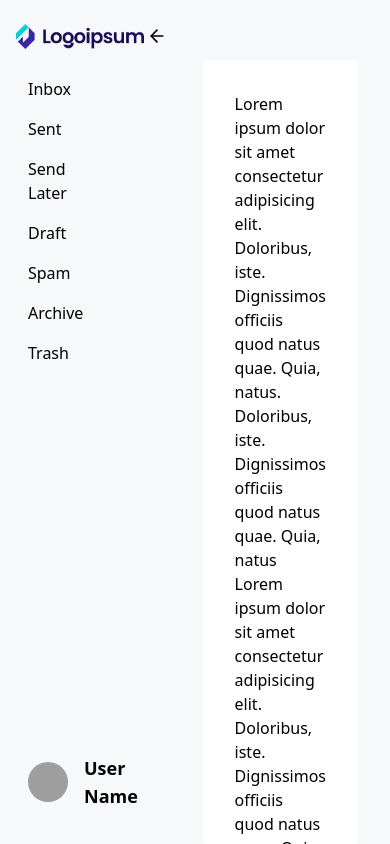
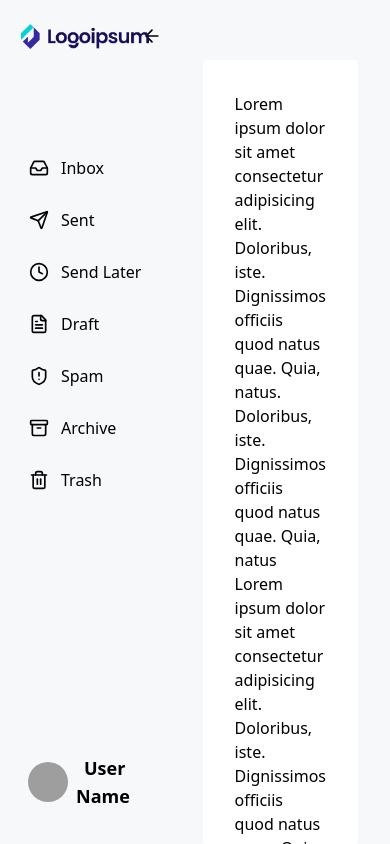
Before and after one commit to meQlause/EmailProviderMonorepo, a React (Vite) app in the folder frontend/: page /dashboard in a window 390 px wide. Built offline with nearby package versions, Linux system fonts and the light colour scheme; grey boxes are pictures that could not be loaded.

Commit message:
refactor(frontend): enhance Sidebar component and layout responsiveness

```diff
--- a/frontend/src/Components/layouts/DashboardLayout/index.jsx
+++ b/frontend/src/Components/layouts/DashboardLayout/index.jsx
@@ -1,16 +1,11 @@
-import { useState } from "react";
 import Sidebar from "../../views/Dashboard/Sidebar";
 
-
 const DashboardLayout = ({ children }) => {
-  const [open, setOpen] = useState(false);
 
   return (
     <>
       <div className="max-w-screen h-screen flex gap-2 bg-[#f6f8fa] ">
-        <Sidebar
-          isOpen={open}
-        />
+        <Sidebar/>
         <div className="h-screen w-full flex flex-col flex-1 pt-15 pr-8 bg-[#f6f8fa] rounded">
           {children}
         </div>
--- a/frontend/src/Components/views/Dashboard/Sidebar.jsx
+++ b/frontend/src/Components/views/Dashboard/Sidebar.jsx
@@ -1,39 +1,91 @@
-import React from 'react'
-import { ArrowLeft } from "lucide-react";
-import EachUtils from '../../../utils/EachUtils'
-import { LIST_SIDEBAR } from './Dasboard.constant'
+import React, { useState } from "react";
+import {
+  ArrowLeft,
+  Inbox,
+  Send,
+  Clock,
+  FileText,
+  ShieldAlert,
+  Archive,
+  Trash2,
+} from "lucide-react";
+import EachUtils from "../../../utils/EachUtils";
+import { LIST_SIDEBAR } from "./Dasboard.constant";
 
-const Sidebar = ({ selectedItem }) => {
+const ICONS = {
+  inbox: Inbox,
+  sent: Send,
+  "send-later": Clock,
+  draft: FileText,
+  spam: ShieldAlert,
+  archive: Archive,
+  trash: Trash2,
+};
+
+const Sidebar = () => {
+  const [open, setOpen] = useState(true);
 
   return (
-    <div className="z-50 h-screen w-full max-w-[300px] flex flex-col justify-between bg-[#f6f8fa] px-4 py-6 transition-all">
-      <div>
-        <div className="flex flex-col w-full items-start justify-center">
-          <div className='w-full flex justify-between items-center mb-5 pr-3'>
+    <div
+      className={`${
+        open ? "max-w-[300px] px-4" : "max-w-[60px]"
+      } z-50 h-screen w-full flex flex-col justify-between bg-[#f6f8fa] py-6 duration-300 transition-all`}
+    >
+      <div className="flex flex-col mx-[5px]">
+        <div
+          className={`${
+            open ? "pr-3 justify-end" : "justify-center"
+          } w-full flex items-center duration-100 transition-all mb-5 h-6 relative`}
+        >
           <img
             src="/assets/images/logoipsum-385.png"
             alt="logo"
             width={180}
             height={60}
-              className="w-32 cursor-pointer"
-              onClick={() => window.location.href = "/dashboard"}
+            className={`${
+              !open ? "opacity-0 -translate-x-48" : "opacity-100 translate-x-0"
+            } absolute w-32 duration-200 cursor-pointer inset-0 transition-all shrink-0`}
+            onClick={() => (window.location.href = "/dashboard")}
           />
           <ArrowLeft
-              className='cursor-pointer w-5 h-5'
-              onClick={() => { console.log("mobile"); }}
+            className={`${
+              !open && "rotate-180"
+            } transition-all duration-500 cursor-pointer w-5 h-5 hover:text-gray-600 active:scale-90`}
+            onClick={() => setOpen((prev) => !prev)}
           />
         </div>
+        <div className="flex flex-col gap-3 mt-20">
           <EachUtils
             of={LIST_SIDEBAR}
-            render={(item, index) => (
+            render={(item, index) => {
+              const Icon = ICONS[item.icon];
+              return (
                 <button
                   key={index}
-                className="w-1/2 flex flex-col text-base gap-5 py-2 px-3 cursor-pointer hover:bg-gray-100 rounded text-start"
+                  className={`${
+                    open ? "justify-start px-2" : "justify-center pl-[10px]"
+                  } flex items-center gap-3 py-2 duration-500 w-full rounded transition-all
+                  hover:bg-gray-100 cursor-pointer hover:shadow-sm active:scale-[0.97] focus:outline-none focus:ring-2 focus:ring-gray-300`}
                 >
-                <p>{item.title}</p>
+                  <Icon className="w-5 h-5 shrink-0" />
+                  <div
+                    className={`${
+                      !open ? "w-0" : "w-full"
+                    } transition-all duration-500`}
+                  >
+                    <p
+                      className={`${
+                        !open
+                          ? "opacity-0 -translate-x-7"
+                          : "opacity-100 translate-x-0"
+                      } text-start overflow-hidden whitespace-nowrap transition-all duration-200`}
+                    >
+                      {item.title}
+                    </p>
+                  </div>
                 </button>
-
-            )}
+              );
+            }}
           />
         </div>
       </div>
@@ -45,11 +97,13 @@ const Sidebar = ({ selectedItem }) => {
             alt="user"
             className="h-10 w-10 rounded-full border-gray-300"
           />
+          <div className={`${!open ? "hidden" : "block"}`}>
             <strong className="text-lg ml-2">User Name</strong>
           </div>
         </div>
-    </div >
-  )
-}
+      </div>
+    </div>
+  );
+};
 
-export default Sidebar
+export default Sidebar;
```
Lines whose indentation alone changed are shown as unchanged.
